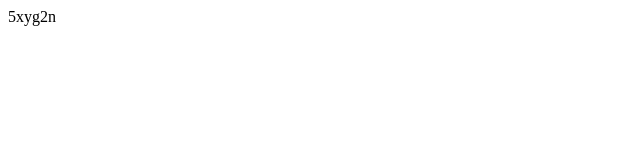
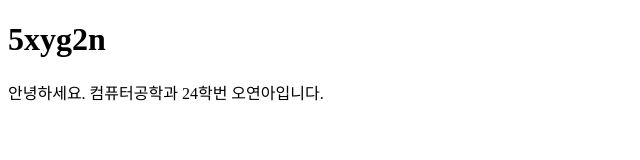
Before and after one commit to 5xyg2n/dev-intro, a plain HTML site: page index.html in a window 1280 px wide. Shown: the whole page, without its empty margins (0-640 px from the left). Drawn offline with Linux system fonts and the light colour scheme.

Commit message:
자기소개 추가

```diff
--- a/index.html
+++ b/index.html
@@ -6,6 +6,7 @@
     <title>Document</title>
 </head>
 <body>
-5xyg2n
+<h1>5xyg2n</h1>
+<p>안녕하세요. 컴퓨터공학과 24학번 오연아입니다.</p>
 </body>
 </html>
```
